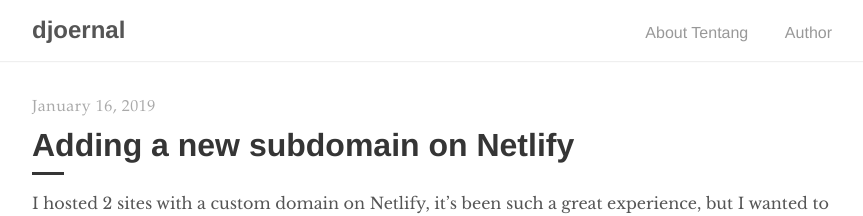
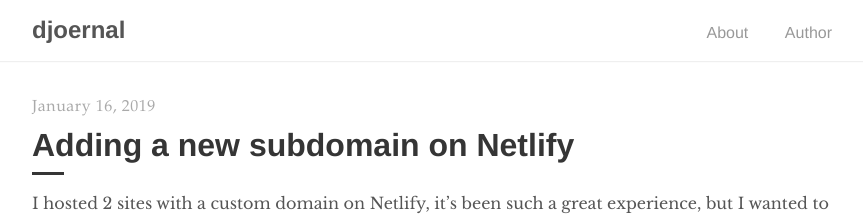
Before and after one commit to drepram/djoernal, a Jekyll site: the page built from index.html, in a window 1280 px wide. Shown: the top 216 px of the page, without its empty margins (208-1071 px from the left). Built offline with Jekyll 4.4.1, drawn with Linux system fonts in a browser that asks for light colours; the list of posts is cut into pages by our own code.

Commit message:
Remove indonesian typo

```diff
--- a/_includes/navigation.html
+++ b/_includes/navigation.html
@@ -4,7 +4,7 @@
       <h2 class="nav-title">{{ site.title }}</h2>
     </a>
     <ul>
-      <li><a href="{{ '/about' | prepend: site.baseurl }}">About Tentang</a></li>
+      <li><a href="{{ '/about' | prepend: site.baseurl }}">About</a></li>
       <li><a href="{{ site.author.url }}/">Author</a></li>
     </ul>
   </div>
```
